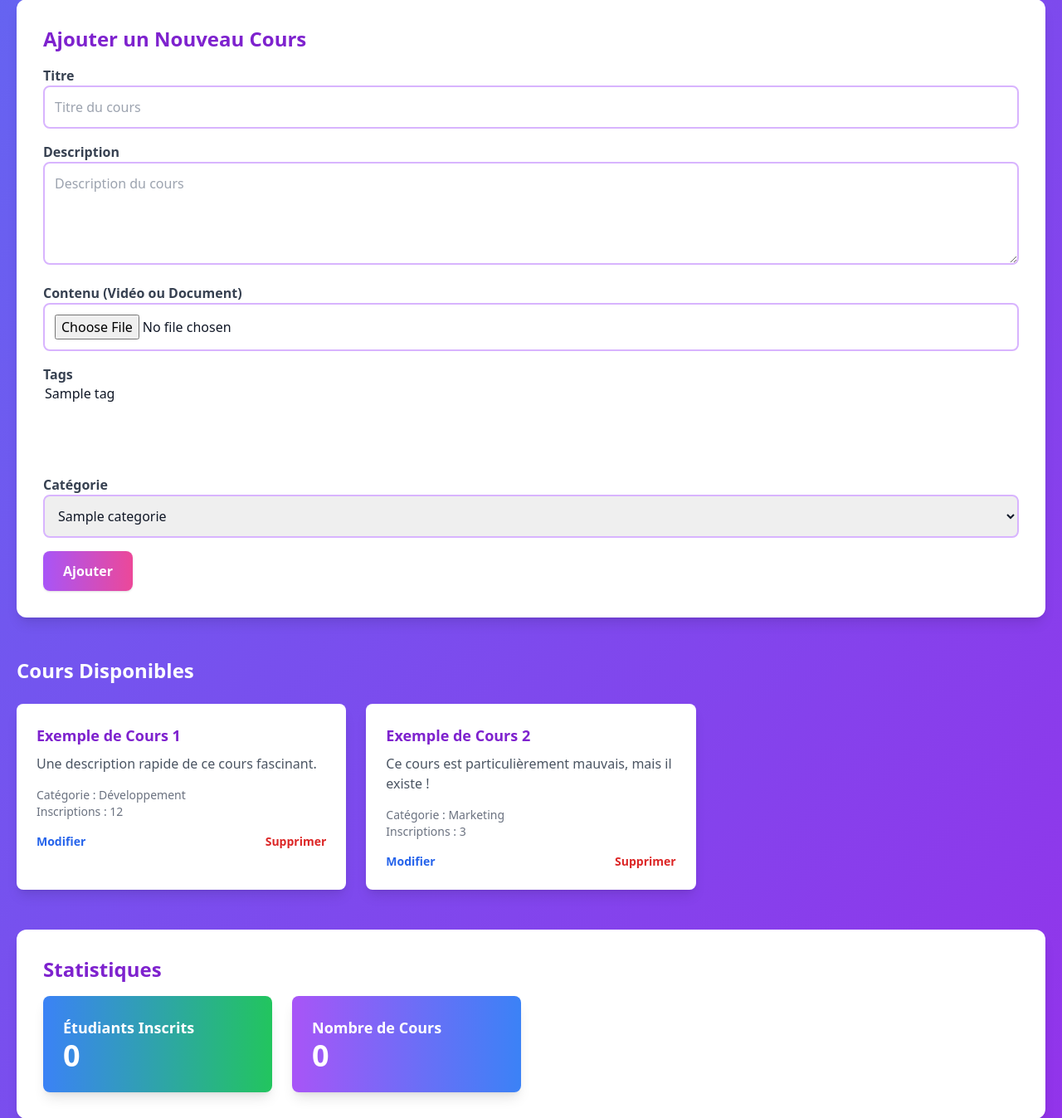
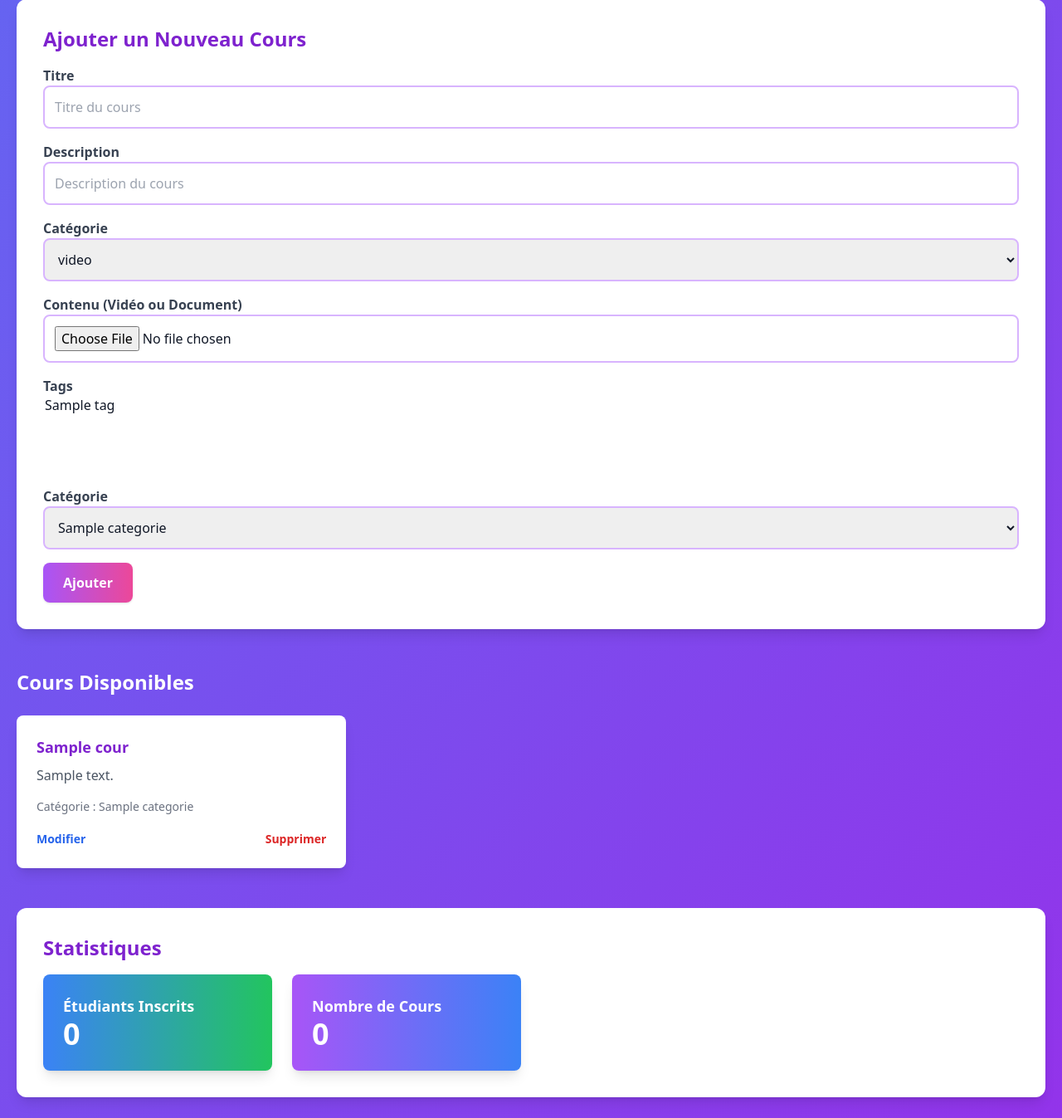
Before and after one commit to latifa-taybi/Youdemy, a PHP site: page /enseignant/enseignantPage.php in a window 1280 px wide. Shown: the part 161-1508 px from the top of the page at 83% size. Run offline with PHP 8.4, Linux system fonts and the light colour scheme; tables that the repository leaves empty hold one stand-in row (values such as "Sample post"); some libraries are stand-ins or nearby versions.

Commit message:
ajout et l affichage des cours

```diff
--- a/classes/Cours.php
+++ b/classes/Cours.php
@@ -1,11 +1,62 @@
 <?php
 class Cours{
-    private $titre;
-    private $description;
-    private $contenu;
-    private $tag;
-    private $categorie;
+    protected $titre;
+    protected $description;
+    protected $typeContenu;
+    protected $contenu;
+    protected $categorieId;
+    protected $pdo;
+    public function __construct($pdo, $titre, $description,$typeContenu, $contenu, $categorieId )
+    {
+        $this->pdo = $pdo;
+        $this->titre = $titre;
+        $this->description = $description;
+        $this->typeContenu = $typeContenu;
+        $this->contenu = $contenu;
+        $this->categorieId = $categorieId;
+    }
+
+    public function ajoutCours() {
+        $stmt=$this->pdo->prepare("INSERT INTO cours(titre, description, contenu, categorie_id)VALUES(:titre, :description, :contenu, :categorieId)");
+        $stmt->execute([
+            ':titre'=>$this->titre,
+            ':description'=>$this->description,
+            ':contenu'=>$this->contenu,
+            ':categorieId'=>$this->categorieId
+        ]);
+
+        return $this->pdo->lastInsertId();
+    }
+
+    public function getCours(){
+        $stmt=$this->pdo->prepare("SELECT * FROM cours C JOIN categorie CA ON  C.categorie_id= CA.id_categorie");
+        $stmt->execute();
+        return $stmt->fetchAll();
+    }
+
+    public function displayCours(){
+        $cours = $this->getCours();
+        return $cours;
+    }
+
 
 }
 
+class Video extends Cours {
+    public function __construct($pdo, $titre, $description, $contenu, $categorieId) {
+        parent::__construct($pdo, $titre, $description, 'video', $contenu, $categorieId);
+    }
+}
+
+class Image extends Cours {
+    public function __construct($pdo, $titre, $description, $contenu, $categorieId) {
+        parent::__construct($pdo, $titre, $description, 'image', $contenu, $categorieId);
+    }
+}
+
+class Document extends Cours {
+    public function __construct($pdo, $titre, $description, $contenu, $categorieId) {
+        parent::__construct($pdo, $titre, $description, 'document', $contenu, $categorieId);
+    }
+}
 ?>
--- a/database/database.sql
+++ b/database/database.sql
@@ -20,6 +20,7 @@ CREATE TABLE Cours (
     cours_id INT AUTO_INCREMENT PRIMARY KEY,
     titre VARCHAR(200) NOT NULL,
     description TEXT NOT NULL,
+    type_contenu ENUM('video', 'image', 'document') NOT NULL,
     contenu TEXT NOT NULL,
     categorie_id INT,
     FOREIGN KEY (categorie_id) REFERENCES Categorie(id_categorie)
--- a/enseignant/enseignantPage.php
+++ b/enseignant/enseignantPage.php
@@ -2,9 +2,11 @@
 include '../database/config.php';
 include '../classes/Tag.php';
 include '../classes/Categorie.php';
+include '../classes/Cours.php';
 
 $tag = new Tag($pdo);
 $categorie = new Categorie($pdo);
+$cours = new Cours($pdo, '', '', '', '', '');
 ?>
 <!DOCTYPE html>
 <html lang="en">
@@ -29,42 +31,50 @@ $categorie = new Categorie($pdo);
     <!-- Section: Ajout de cours -->
     <section class="bg-white p-8 rounded-xl shadow-lg mb-12">
       <h2 class="text-2xl font-bold text-purple-700 mb-4">Ajouter un Nouveau Cours</h2>
-      <form method="post" action="" class="space-y-4">
+      <form method="post" action="ajout_cours.php" class="space-y-4" enctype="multipart/form-data">
         <div>
           <label for="title" class="block text-gray-700 font-semibold">Titre</label>
-          <input type="text" id="title" class="w-full border-2 border-purple-300 rounded-lg p-3 focus:ring focus:ring-purple-400" placeholder="Titre du cours" required>
+          <input type="text" name="title" id="title" class="w-full border-2 border-purple-300 rounded-lg p-3 focus:ring focus:ring-purple-400" placeholder="Titre du cours" required>
         </div>
         <div>
           <label for="description" class="block text-gray-700 font-semibold">Description</label>
-          <textarea id="description" class="w-full border-2 border-purple-300 rounded-lg p-3 focus:ring focus:ring-purple-400" rows="4" placeholder="Description du cours" required></textarea>
+          <input id="description" name="description" class="w-full border-2 border-purple-300 rounded-lg p-3 focus:ring focus:ring-purple-400" rows="4" placeholder="Description du cours" required></input>
+        </div>
+        <div>
+          <label for="typeContenu" class="block text-gray-700 font-semibold">Catégorie</label>
+          <select name="typeContenu" id="typeContenu" class="w-full border-2 border-purple-300 rounded-lg p-3 focus:ring focus:ring-purple-400">
+            <option>video</option>
+            <option>image</option>
+            <option>document</option>
+          </select>
         </div>
         <div>
           <label for="content" class="block text-gray-700 font-semibold">Contenu (Vidéo ou Document)</label>
-          <input type="file" id="content" class="w-full border-2 border-purple-300 rounded-lg p-3 focus:ring focus:ring-purple-400">
+          <input type="file" name="content" id="content" class="w-full border-2 border-purple-300 rounded-lg p-3 focus:ring focus:ring-purple-400">
         </div>
         <div>
-          <label for="category" class="block text-gray-700 font-semibold">Tags</label>
-          <select id="multi-select" multiple >
+          <label for="tags" class="block text-gray-700 font-semibold">Tags</label>
+          <select name="tags[]" id="multi-select" multiple >
             <?php
                 $tags = $tag->displayTag();
                 foreach ($tags as $tag) {
-                    echo "<option value='$tag[nom]'>$tag[nom]</option>";
+                    echo "<option value='$tag[id_tag]'>$tag[nom]</option>";
                 }
             ?>
            </select>
         </div>
         <div>
           <label for="category" class="block text-gray-700 font-semibold">Catégorie</label>
-          <select id="category" class="w-full border-2 border-purple-300 rounded-lg p-3 focus:ring focus:ring-purple-400">
+          <select name="category" id="category" class="w-full border-2 border-purple-300 rounded-lg p-3 focus:ring focus:ring-purple-400">
           <?php
                 $categories = $categorie->displayCategorie();
                 foreach ($categories as $categorie) {
-                    echo "<option value='$categorie[nom]'>$categorie[nom]</option>";
+                    echo "<option value='$categorie[id_categorie]'>$categorie[nom]</option>";
                 }
             ?>
           </select>
         </div>
-        <button type="submit" class="bg-gradient-to-r from-purple-500 to-pink-500 text-white px-6 py-3 rounded-lg shadow hover:opacity-90 font-bold">Ajouter</button>
+        <button name="addCours" type="submit" class="bg-gradient-to-r from-purple-500 to-pink-500 text-white px-6 py-3 rounded-lg shadow hover:opacity-90 font-bold">Ajouter</button>
       </form>
     </section>
 
@@ -73,27 +83,20 @@ $categorie = new Categorie($pdo);
       <h2 class="text-2xl font-bold text-white mb-6">Cours Disponibles</h2>
       <div class="grid grid-cols-1 md:grid-cols-3 gap-6">
         <!-- Exemple de carte de cours -->
-        <div class="bg-white p-6 rounded-lg shadow-lg hover:shadow-2xl transform hover:scale-105 transition">
-          <h3 class="text-lg font-bold text-purple-700">Exemple de Cours 1</h3>
-          <p class="text-gray-600 mt-2">Une description rapide de ce cours fascinant.</p>
-          <p class="text-sm text-gray-500 mt-4">Catégorie : Développement</p>
-          <p class="text-sm text-gray-500">Inscriptions : 12</p>
-          <div class="mt-4 flex justify-between items-center">
-            <button class="text-sm text-blue-600 font-semibold hover:underline">Modifier</button>
-            <button class="text-sm text-red-600 font-semibold hover:underline">Supprimer</button>
+         <?php
+         $courses = $cours->displayCours();
+         foreach($courses as $cours){
+          echo"<div class='bg-white p-6 rounded-lg shadow-lg hover:shadow-2xl transform hover:scale-105 transition'>
+          <h3 class='text-lg font-bold text-purple-700'>$cours[titre]</h3>
+          <p class='text-gray-600 mt-2'>$cours[description]</p>
+          <p class='text-sm text-gray-500 mt-4'>Catégorie : $cours[nom]</p>
+          <div class='mt-4 flex justify-between items-center'>
+            <a href='#?id=$cours[cours_id]'><button class='text-sm text-blue-600 font-semibold hover:underline'>Modifier</button></a>
+            <a href='#?id=$cours[cours_id]'><button class='text-sm text-red-600 font-semibold hover:underline'>Supprimer</button></a>
           </div>
-        </div>
-        <!-- Ajoutez d'autres cartes ici -->
-        <div class="bg-white p-6 rounded-lg shadow-lg hover:shadow-2xl transform hover:scale-105 transition">
-          <h3 class="text-lg font-bold text-purple-700">Exemple de Cours 2</h3>
-          <p class="text-gray-600 mt-2">Ce cours est particulièrement mauvais, mais il existe !</p>
-          <p class="text-sm text-gray-500 mt-4">Catégorie : Marketing</p>
-          <p class="text-sm text-gray-500">Inscriptions : 3</p>
-          <div class="mt-4 flex justify-between items-center">
-            <button class="text-sm text-blue-600 font-semibold hover:underline">Modifier</button>
-            <button class="text-sm text-red-600 font-semibold hover:underline">Supprimer</button>
-          </div>
-        </div>
+        </div>";
+         }
+         ?>
       </div>
     </section>
 
```
Also changed, not shown: enseignant/ajout_cours.php (added, +38 -0 lines), uploads/Cours.php (added, +38 -0 lines), uploads/Etudiant.php (added, +15 -0 lines), uploads/Tag.php (added, +53 -0 lines), uploads/Utilisateur.php (added, +59 -0 lines).
